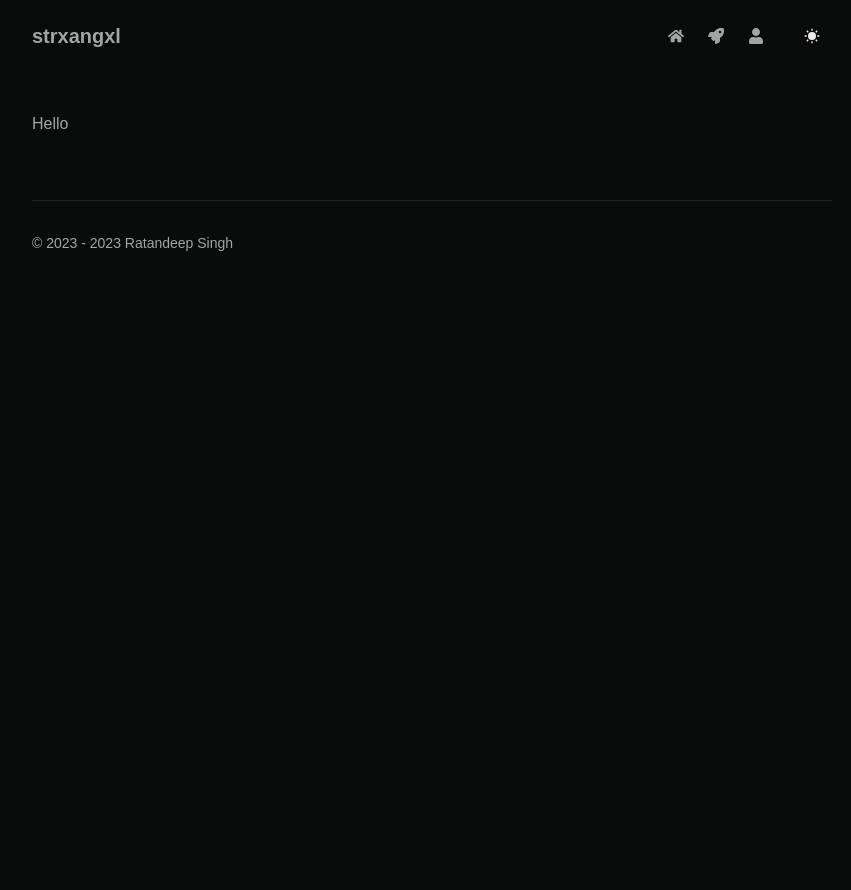
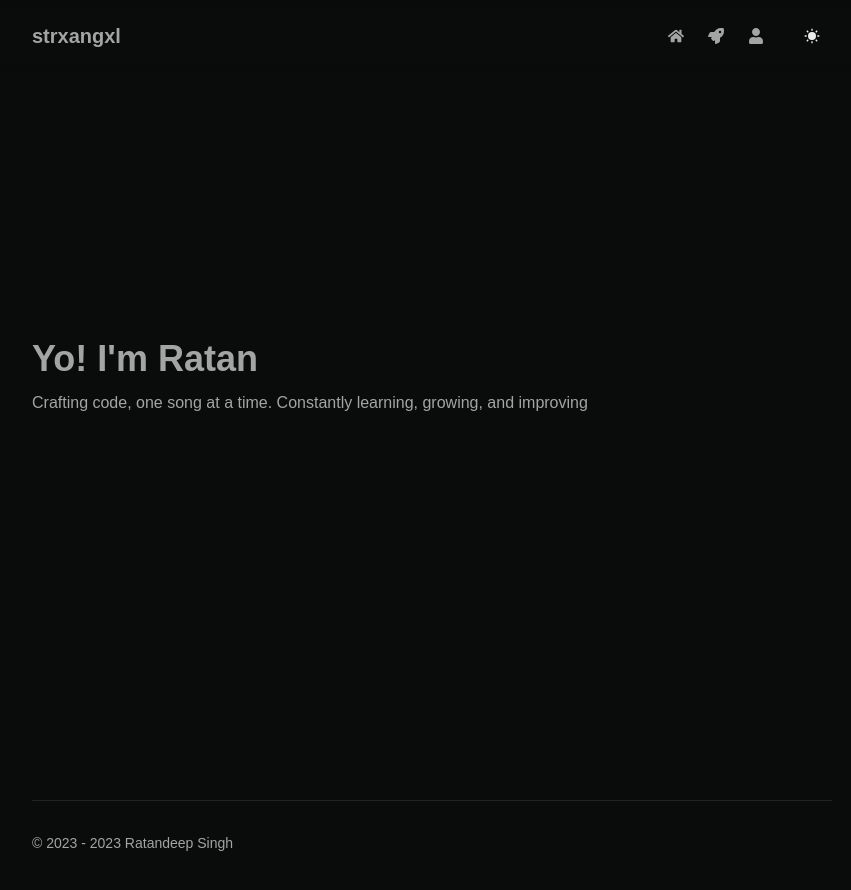
Before and after one commit to Strxangxl/portfolio, a Next.js app: page / in a window 1280 px wide. Shown: the top 890 px of the page, without its empty margins (208-1059 px from the left). Before the commit the page ends 800 px from the top, so only its background shows below. Built offline with nearby package versions, Linux system fonts and the light colour scheme.

Commit message:
HeroSection done

```diff
--- a/package.json
+++ b/package.json
@@ -20,6 +20,7 @@
     "react": "18.2.0",
     "react-dom": "18.2.0",
     "react-icons": "^4.8.0",
+    "spotify-web-api-js": "^1.5.2",
     "typescript": "5.0.3"
   }
 }
--- /dev/null
+++ b/src/components/HeroSection.tsx
@@ -0,0 +1,23 @@
+import { Box, Heading, Text } from "@chakra-ui/react";
+
+const HeroSection = () => {
+  return (
+    <Box height="90vh" alignItems="center" display="grid">
+      <Box
+        verticalAlign="center"
+        marginTop={[8, 0]}
+        alignSelf={["none", "center"]}
+      >
+        <Heading as="h1" size="xl" paddingBottom={11}>
+          Yo! I&apos;m Ratan
+        </Heading>
+        <Text>
+          Crafting code, one song at a time. Constantly learning, growing, and
+          improving
+        </Text>
+      </Box>
+    </Box>
+  );
+};
+
+export default HeroSection;
--- a/src/layout/Footer.tsx
+++ b/src/layout/Footer.tsx
@@ -1,4 +1,4 @@
-import { Divider, Grid, Link, Stack, Text } from "@chakra-ui/react";
+import { Divider, Link, Stack, Text } from "@chakra-ui/react";
 
 const Footer = () => {
   return (
--- a/src/pages/index.tsx
+++ b/src/pages/index.tsx
@@ -1,7 +1,12 @@
+import HeroSection from "@/components/HeroSection";
+import { Box } from "@chakra-ui/react";
+
 const Home = () => {
   return (
-    <h1>Hello</h1>
-  )
-}
+    <Box marginTop={-24}>
+      <HeroSection />
+    </Box>
+  );
+};
 
 export default Home;
```
Also changed, not shown: 1 other file (tests, documents, lock files or other folders).
